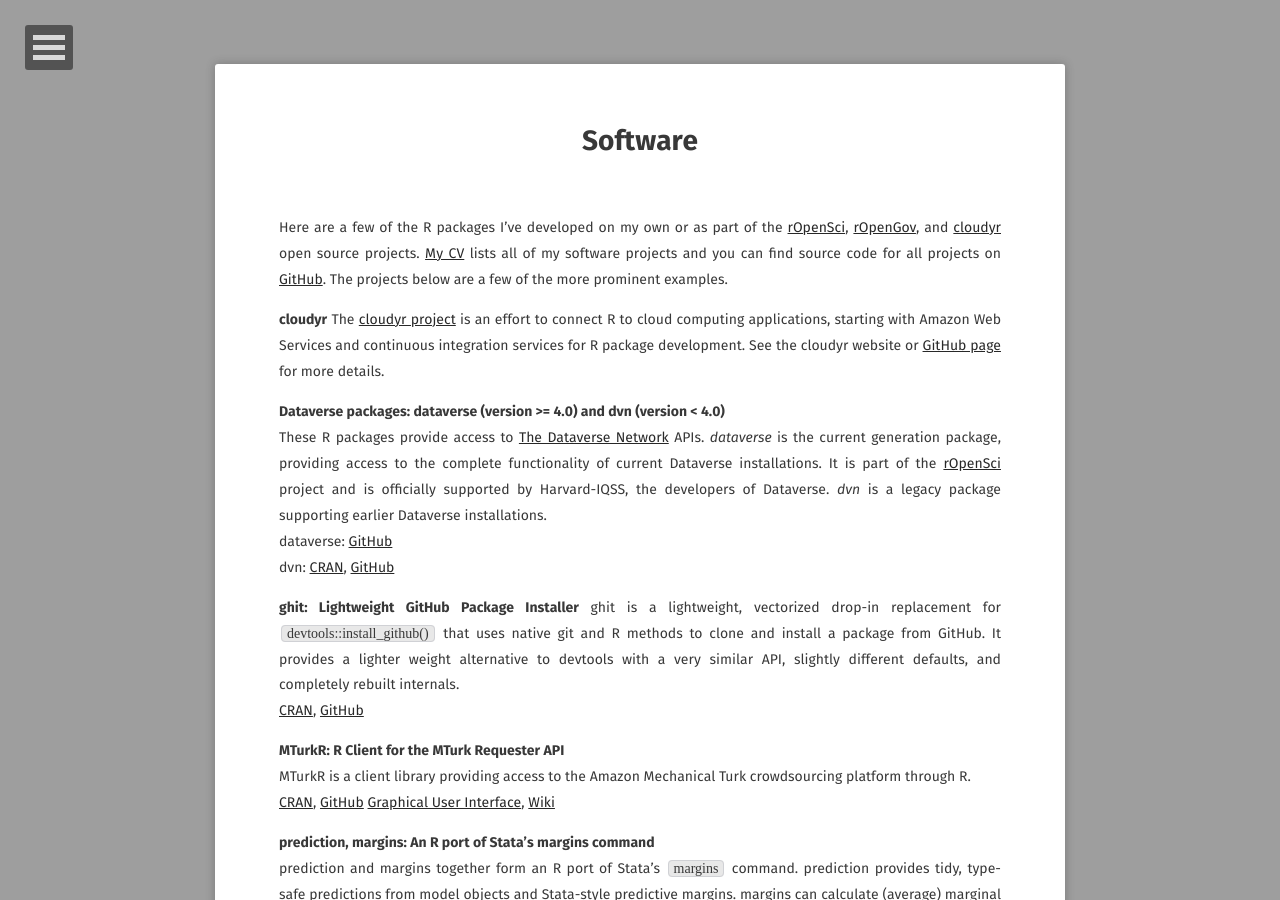
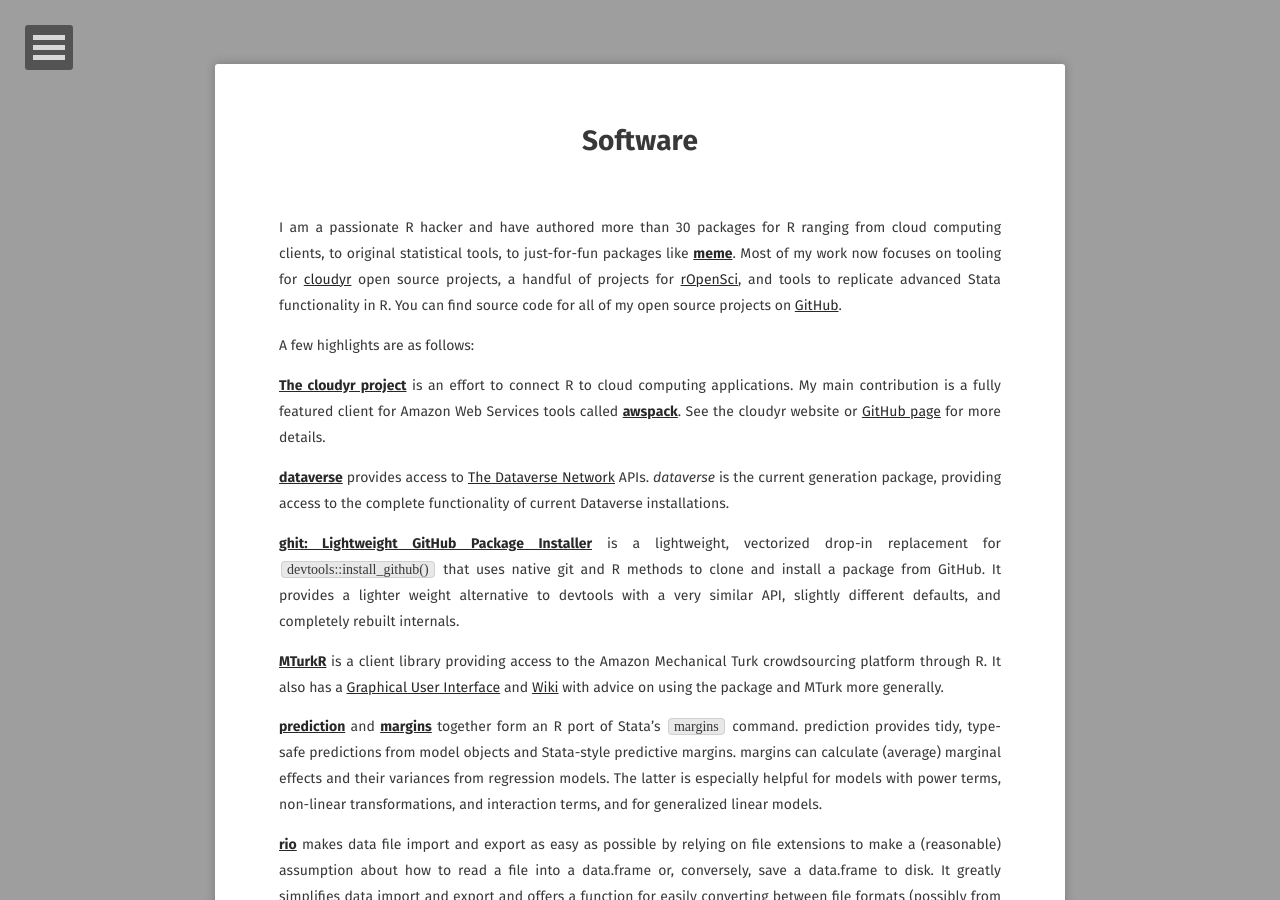
Before and after one commit to leeper/leeper.github.io, a Jekyll site: the page built from software.md, in a window 1280 px wide and 900 px high. Built offline with Jekyll 4.4.1, drawn with Linux system fonts in a browser that asks for light colours; some web fonts are replaced; some of the changed text lies outside the part shown.

Commit message:
update several pages

```diff
--- a/software.md
+++ b/software.md
@@ -5,47 +5,22 @@
 permalink: /software.html
 ---
 
-Here are a few of the R packages I've developed on my own or as part of the [rOpenSci](http://ropensci.org/), [rOpenGov](http://ropengov.github.io/), and [cloudyr](http://cloudyr.github.io) open source projects. [My CV](http://www.thomasleeper.com/cv/cv.pdf) lists all of my software projects and you can find source code for all projects on [GitHub](https://github.com/leeper). The projects below are a few of the more prominent examples.
+I am a passionate R hacker and have authored more than 30 packages for R ranging from cloud computing clients, to original statistical tools, to just-for-fun packages like [**meme**](https://github.com/leeper/meme). Most of my work now focuses on tooling for [cloudyr](http://cloudyr.github.io) open source projects, a handful of projects for [rOpenSci](http://ropensci.org/), and tools to replicate advanced Stata functionality in R. You can find source code for all of my open source projects on [GitHub](https://github.com/leeper).
 
-**cloudyr**
-The [cloudyr project](http://cloudyr.github.io) is an effort to connect R to cloud computing applications, starting with Amazon Web Services and continuous integration services for R package development. See the cloudyr website or [GitHub page](https://github.com/cloudyr) for more details.
+A few highlights are as follows:
 
+[**The cloudyr project**](http://cloudyr.github.io) is an effort to connect R to cloud computing applications. My main contribution is a fully featured client for Amazon Web Services tools called [**awspack**](https://cran.r-project.org/package=awspack). See the cloudyr website or [GitHub page](https://github.com/cloudyr) for more details.
 
-**Dataverse packages: dataverse (version >= 4.0) and dvn (version < 4.0)**<br/>
-These R packages provide access to [The Dataverse Network](http://dataverse.org) APIs. *dataverse* is the current generation package, providing access to the complete functionality of current Dataverse installations. It is part of the [rOpenSci](http://ropensci.org/) project and is officially supported by Harvard-IQSS, the developers of Dataverse. *dvn* is a legacy package supporting earlier Dataverse installations. <br/>dataverse: [GitHub](https://www.github.com/IQSS/dataverse-client-r)<br/>dvn: [CRAN](http://cran.r-project.org/web/packages/dvn/index.html), [GitHub](https://github.com/rOpenSci/dvn)
+[**dataverse**](https://CRAN.R-project.org/package=dataverse) provides access to [The Dataverse Network](http://dataverse.org) APIs. *dataverse* is the current generation package, providing access to the complete functionality of current Dataverse installations.
 
+[**ghit: Lightweight GitHub Package Installer**](https://CRAN.R-project.org/package=ghit) is a lightweight, vectorized drop-in replacement for `devtools::install_github()` that uses native git and R methods to clone and install a package from GitHub. It provides a lighter weight alternative to devtools with a very similar API, slightly different defaults, and completely rebuilt internals.
 
-**ghit: Lightweight GitHub Package Installer**
-ghit is a lightweight, vectorized drop-in replacement for `devtools::install_github()` that uses native git and R methods to clone and install a package from GitHub. It provides a lighter weight alternative to devtools with a very similar API, slightly different defaults, and completely rebuilt internals.
-<br/>[CRAN](https://CRAN.R-project.org/package=ghit), [GitHub](https://github.com/cloudyr/ghit)
+[**MTurkR**](https://CRAN.R-project.org/package=MTurkR) is a client library providing access to the Amazon Mechanical Turk crowdsourcing platform through R. It also has a [Graphical User Interface](https://CRAN.R-project.org/package=MTurkRGUI) and [Wiki](https://github.com/cloudyr/MTurkR/wiki) with advice on using the package and MTurk more generally.
 
+[**prediction**](https://CRAN.R-project.org/package=prediction) and [**margins**](https://CRAN.R-project.org/package=margins) together form an R port of Stata's `margins` command. prediction provides tidy, type-safe predictions from model objects and Stata-style predictive margins. margins can calculate (average) marginal effects and their variances from regression models. The latter is especially helpful for models with power terms, non-linear transformations, and interaction terms, and for generalized linear models.
 
-**MTurkR: R Client for the MTurk Requester API**<br/>
-MTurkR is a client library providing access to the Amazon Mechanical Turk crowdsourcing platform through R.<br/> [CRAN](https://CRAN.R-project.org/package=MTurkR), [GitHub](https://github.com/cloudyr/MTurkR) [Graphical User Interface](https://CRAN.R-project.org/package=MTurkRGUI), [Wiki](https://github.com/cloudyr/MTurkR/wiki)
+[**rio**](https://CRAN.R-project.org/package=rio) makes data file import and export as easy as possible by relying on file extensions to make a (reasonable) assumption about how to read a file into a data.frame or, conversely, save a data.frame to disk. It greatly simplifies data import and export and offers a function for easily converting between file formats (possibly from the command line).
 
+[**tabulizer**](https://github.com/rOpenSci/tabulizer) provides R bindings to the [Tabula java library](https://github.com/tabulapdf/tabula-java/), which extracts tables from PDF documents using a small set of really powerful and accurate algorithms. tabulizer provides a thin client around Tabula, and provides a handy interactive mode to identifying tables in PDFs directly within an R graphics window.
 
-**prediction, margins: An R port of Stata's margins command**<br/>
-prediction and margins together form an R port of Stata's `margins` command. prediction provides tidy, type-safe predictions from model objects and Stata-style predictive margins. margins can calculate (average) marginal effects and their variances from regression models. The latter is especially helpful for models with power terms, non-linear transformations, and interaction terms, and for generalized linear models. <br/>prediction: [CRAN](https://CRAN.R-project.org/package=prediction), [GitHub](https://github.com/leeper/prediction) <br/> margins: [CRAN](https://CRAN.R-project.org/package=margins), [GitHub](https://github.com/leeper/margins)
-
-
-**rio: A Swiss-army knife for data I/O**<br/>
-The aim of rio is to make data file I/O in R as easy as possible by implementing data import and export for R that relies on file extensions to make a (reasonable) assumption about how to read a file into a data.frame or, conversely, save a data.frame to disk. It greatly simplifies data import and export and offers a function for easily converting between file formats (possibly from the command line). <br/> [CRAN](https://CRAN.R-project.org/package=rio), [GitHub](https://github.com/leeper/rio)
-
-
-**rite: The Right Editor to Write R**<br/>
-A simple, powerful, multi-platform script editor for R, built with tcl/tk, rite provides features typically found in standalone editors and IDEs (e.g., syntax highlighting, command completion, shortcut keys, find and go-to-line commands, one-click access to documentation, etc.) and a helpful color-coded output "sink". It also creates an easy workflow for reproducible research through integration with the [knitr](https://CRAN.R-project.org/package=knitr) package. <br/>[CRAN](https://CRAN.R-project.org/package=rite), [GitHub](https://github.com/leeper/rite)
-
-
-**tabulizer: Bindings for Tabula PDF Table Extractor Library**<br/>
-tabulizer provides R bindings to the [Tabula java library](https://github.com/tabulapdf/tabula-java/), which extracts tables from PDF documents using a small set of really powerful and accurate algorithms. tabulizer provides a thin client around Tabula, and provides a handy interactive mode to identifying tables in PDFs directly within an R graphics window. <br/>[GitHub](https://github.com/rOpenSci/tabulizer)
-
-
-**UNF: Tools for Creating Universal Numeric Fingerprints for Data**<br/>
-UNF is an R package for generating variable- and dataset-level universal numeric fingerprint signatures to uniquely identify data. UNF signatures provide a way to uniquely and persistently identify (a version of) a dataset. [The UNF algorithm](http://thedata.org/book/universal-numerical-fingerprint) was created by [Micah Altman](http://micahaltman.com/) and was updated to version 5 of the UNF algorithm in the current package, which I maintain. The UNF package also provides UNF-based functions to identify discrepancies between dataframes and works well with the **dvn** package, listed above, for comparing Dataverse-stored datasets against local copies.<br/>[CRAN](https://CRAN.R-project.org/package=UNF), [GitHub](https://github.com/leeper/UNF)
-
-**Data visualization packages**<br/>
-**ggparliament** is a ggplot2-based tool for visualizing the composition of parliaments using an array of different plot styles, including the "parliament charts" commonly seen on Wikipedia and arc and bar diagrams used in *The Economist*. <br/>[GitHub](https://github.com/leeper/ggparliament)
-
-**slopegraph** is a simple, one-function R package to produce Edward Tufte-inspired [slopegraph plots](http://www.edwardtufte.com/bboard/q-and-a-fetch-msg?msg_id=0003nk) using base or ggplot2 graphics. <br/>[GitHub](https://github.com/leeper/slopegraph)
-
-**sparktex** is an R companion to the LaTeX [sparklines](http://www.ctan.org/pkg/sparklines) package (by Andreas Loeffler and Dan Luecking), which produces Edward Tufte-inspired [sparklines](http://en.wikipedia.org/wiki/Sparkline) and sparkspikes (in-text histograms) natively in LaTeX. <br/>[CRAN](https://CRAN.R-project.org/package=sparktex), [GitHub](https://github.com/leeper/sparktex)
+[**UNF**](https://CRAN.R-project.org/package=UNF) is an R package for generating variable- and dataset-level universal numeric fingerprint signatures to uniquely identify data. UNF signatures provide a way to uniquely and persistently identify (a version of) a dataset. [The UNF algorithm](http://thedata.org/book/universal-numerical-fingerprint) was created by [Micah Altman](http://micahaltman.com/) and was updated to version 5 of the UNF algorithm in the current package, which I maintain. The UNF package also provides UNF-based functions to identify discrepancies between data frames and works well with the **dvn** package, listed above, for comparing Dataverse-stored datasets against local copies.
```
Also changed, not shown: about.md (+1 -1 lines), index.md (+1 -1 lines), political-behavior-programs.md (deleted, +0 -66 lines).
